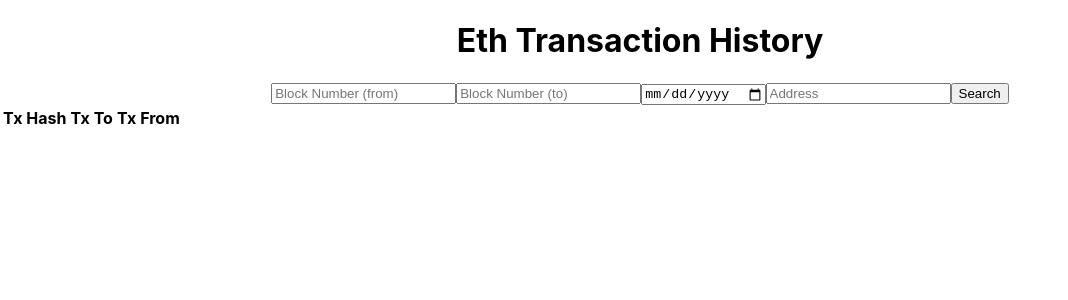
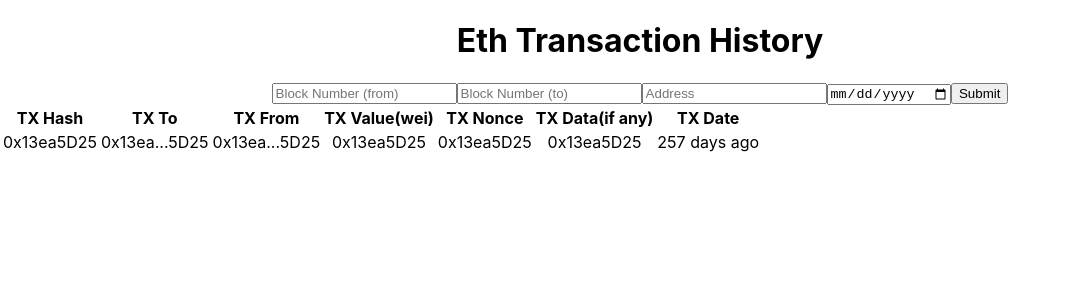
Before and after one commit to wrightkhlebisol/eth-transactn-list, a React (Create React App) app in the folder eth-trans-app/: page / in a window 1280 px wide. Shown: the top 300 px of the page, without its empty margins (0-1068 px from the left). Built offline with nearby package versions, Linux system fonts and the light colour scheme.

Commit message:
States for form fields

```diff
--- a/eth-trans-app/src/App.js
+++ b/eth-trans-app/src/App.js
@@ -1,33 +1,81 @@
 import './App.css';
+import { useState } from 'react';
 
 function App() {
+  const [from, setFrom] = useState(0x0);
+  const [to, setTo] = useState(0x0);
+  const [date, setDate] = useState(Date.now());
+  const [address, setAddress] = useState(0x0);
+
+  const response = [{
+
+  }]
+
+  function queryChain(e) {
+    e.preventDefault();
+    console.log(from, to, date, address)
+  }
+
+  function handleSetFrom(e) {
+    console.log(e.target.value)
+    let from = e.target.value;
+    setFrom(from);
+  }
+
+  function handleSetTo(e) {
+    console.log(e.target.value)
+    let to = e.target.value;
+    setTo(to);
+  }
+
+  function handleSetAddress(e) {
+    console.log(e.target.value)
+    let address = e.target.value;
+    setAddress(address);
+  }
+
+  function handleSetDate(e) {
+    console.log(e.target.value)
+    let date = e.target.value;
+    setDate(date);
+  }
+
   return (
     <div className="App">
       <h1>Eth Transaction History</h1>
 
       <div>
-        {/* Limit at 1,920,000 to faactor in the DAO fork */}
-        <input type="number" min="1920000" placeholder="Block Number (from)" required />
-        <input type="number" min="1920000" placeholder="Block Number (to)" />
-        <input type="date" placeholder="date of transaction" />
-        <input type="text" placeholder="Address" required />
-        <button>Search</button>
+        <form onSubmit={queryChain}>
+          <input type="number" min="0" placeholder="Block Number (from)" required onChange={handleSetFrom} />
+          <input type="number" min="0" placeholder="Block Number (to)" onChange={handleSetTo} />
+          <input type="text" placeholder="Address" required onChange={handleSetAddress} />
+          <input type="date" placeholder="date of transaction" onChange={handleSetDate} />
+          <button type="submit">Submit</button>
+        </form>
       </div>
 
       <div>
         <table>
           <thead>
-            <th>Tx Hash</th>
-            <th>Tx To</th>
-            <th>Tx From</th>
-            <th></th>
-            <th></th>
-            <th></th>
-            <th></th>
+            <tr>
+              <th>TX Hash</th>
+              <th>TX To</th>
+              <th>TX From</th>
+              <th>TX Value(wei)</th>
+              <th>TX Nonce</th>
+              <th>TX Data(if any)</th>
+              <th>TX Date</th>
+            </tr>
           </thead>
           <tbody>
             <tr>
-
+              <td>0x13ea5D25</td>
+              <td>0x13ea...5D25</td>
+              <td>0x13ea...5D25</td>
+              <td>0x13ea5D25</td>
+              <td>0x13ea5D25</td>
+              <td>0x13ea5D25</td>
+              <td>257 days ago</td>
             </tr>
           </tbody>
         </table>
```
Also changed, not shown: 1 other file (tests, documents, lock files or other folders).
